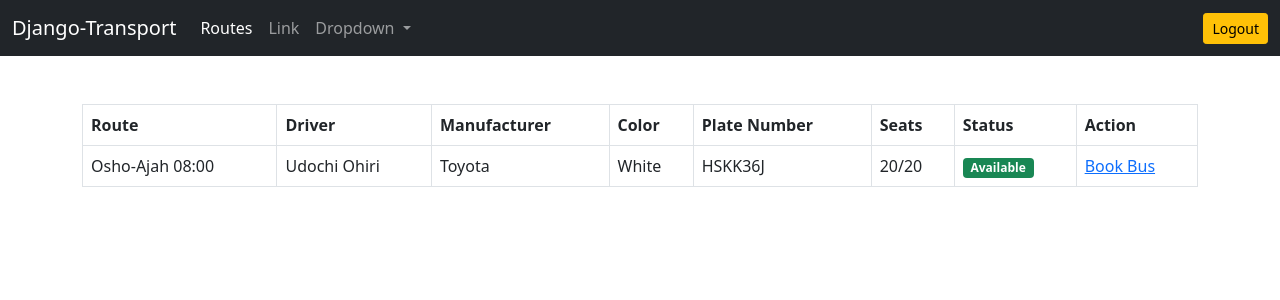
After one commit to chideegit/django-transport-system, a Django app: page /transport/buses-in-route/1/ in a window 1280 px wide. The commit adds this page. Shown: the top 300 px of the page. Run offline with Django 5.2, Linux system fonts and the light colour scheme; data comes from the database, SQL or seed files in the repository; both versions use the stored data as it was after the commit; some libraries are stand-ins or nearby versions.

Commit message:
added lines of code

```diff
--- a/bus/models.py
+++ b/bus/models.py
@@ -12,6 +12,8 @@ class Bus(models.Model):
     plate_number = models.CharField(max_length=10)
     seats = models.PositiveIntegerField(default=20)
     is_available = models.BooleanField(default=True)
+    full_capacity = models.BooleanField(default=False)
+    seats_remaining = models.PositiveIntegerField(null=True, blank=True)
 
     def __str__(self):
         return f'{self.manufacturer} - {self.plate_number}'
--- a/templates/accounts/login.html
+++ b/templates/accounts/login.html
@@ -5,7 +5,7 @@
 <form class="p-4 p-md-5 border rounded-3 bg-light" method="POST">
     {% csrf_token %}
     <div class="form-floating mb-3">
-        <input type="email" class="form-control" id="floatingInput">
+        <input type="email" name="username" class="form-control" id="floatingInput">
         <label for="floatingInput">Username</label>
     </div>
     <div class="form-floating mb-3">
@@ -15,7 +15,7 @@
     <button class="w-100 btn btn-lg btn-primary" type="submit">Sign In</button>
     <hr class="my-4">
     <!-- <small class="text-muted">By clicking Sign up, you agree to the terms of use.</small> -->
-    <small class="text-muted">Don't have an account? <a href="{% url 'register' %}">Sign Up</a></small>
+    <small class="text-muted">Don't have an account? <a href="{% url 'register-passenger' %}">Sign Up</a></small>
 </form>
 
 {% endblock content %}
--- a/templates/base.html
+++ b/templates/base.html
@@ -10,6 +10,7 @@
     <link href="https://cdn.jsdelivr.net/npm/bootstrap@5.0.2/dist/css/bootstrap.min.css" rel="stylesheet"
         integrity="sha384-EVSTQN3/azprG1Anm3QDgpJLIm9Nao0Yz1ztcQTwFspd3yD65VohhpuuCOmLASjC" crossorigin="anonymous">
 
+    <link rel="stylesheet" href="https://cdnjs.cloudflare.com/ajax/libs/font-awesome/4.7.0/css/font-awesome.min.css">
     <title>Django Transport</title>
 </head>
 
@@ -25,8 +26,9 @@
             <div class="collapse navbar-collapse" id="navbarSupportedContent">
                 <ul class="navbar-nav me-auto mb-2 mb-lg-0">
                     <li class="nav-item">
-                        <a class="nav-link active" aria-current="page" href="#">Home</a>
+                        <a class="nav-link active" aria-current="page" href="{% url 'all-routes' %}">Routes</a>
                     </li>
+
                     <li class="nav-item">
                         <a class="nav-link" href="#">Link</a>
                     </li>
@@ -45,9 +47,11 @@
                         </ul>
                     </li>
                     <li class="nav-item">
-                        <a class="nav-link disabled" href="#" tabindex="-1" aria-disabled="true">Disabled</a>
+                        <a class="nav-link disabled" href="#" tabindex="-1"
+                            aria-disabled="true">{{request.user.username}}</a>
                     </li>
                 </ul>
+                <a href="{% url 'logout' %}" class="btn btn-warning btn-sm">Logout</a>
                 <!-- <form class="d-flex">
                     <input class="form-control me-2" type="search" placeholder="Search" aria-label="Search">
                     <button class="btn btn-outline-success" type="submit">Search</button>
@@ -57,6 +61,14 @@
     </nav>
 
     <div class="container mt-5">
+        {% if messages %}
+        {% for message in messages %}
+        <div class="alert alert-{{message.tags}}" role="alert">
+            {{message}}
+        </div>
+        {% endfor %}
+        {% endif %}
+
         {% block content %}
         {% endblock content %}
     </div>
--- a/templates/bus/all_buses.html
+++ b/templates/bus/all_buses.html
@@ -21,10 +21,10 @@
             <td>{{bus.driver}}</td>
             <td>{{bus.manufacturer}}</td>
             <td>{{bus.color}}</td>
-            <td>{{bus.plate_number}}</td>
+            <td>{{bus.plate_number}} <a href="{% url 'update-bus' bus.pk %}"><i class="fa fa-pencil"></i></a></td>
             <td>{{bus.seats}}</td>
             {% if bus.is_available %}
-            <td><span class="badge bg-sucess">Available</span></td>
+            <td><span class="badge bg-success">Available</span></td>
             {% else %}
             <td><span class="badge bg-warning">Unavailable</span></td>
             {% endif %}
--- a/templates/bus/update_bus.html
+++ b/templates/bus/update_bus.html
@@ -33,7 +33,7 @@
         {% render_field form.is_available class="form-control" %}
         <label for="floatingInput">Status</label>
     </div>
-    <button class="w-100 btn btn-lg btn-primary" type="submit">Sign Up</button>
+    <button class="w-100 btn btn-lg btn-primary" type="submit">Submit</button>
 </form>
 
 {% endblock content %}
--- a/templates/transport/add_route.html
+++ b/templates/transport/add_route.html
@@ -26,7 +26,7 @@
         <label for="floatingInput">Start Time</label>
     </div>
 
-    <button class="w-100 btn btn-lg btn-primary" type="submit">Sign Up</button>
+    <button class="w-100 btn btn-lg btn-primary" type="submit">Submit</button>
 </form>
 
 {% endblock content %}
--- a/templates/transport/all_routes.html
+++ b/templates/transport/all_routes.html
@@ -10,16 +10,18 @@
             <th scope="col">Destination</th>
             <th scope="col">Trip</th>
             <th scope="col">Start Time</th>
+            <th scope="col">Actions</th>
         </tr>
     </thead>
     <tbody>
         {% for route in routes %}
         <tr>
-            <td>{{route.name}}</td>
+            <td>{{route.name}} <a href="{% url 'update-route' route.pk %}"><i class="fa fa-pencil"></i></a></td>
             <td>{{route.pickup}}</td>
             <td>{{route.destination}}</td>
             <td>{{route.trip}}</td>
             <td>{{route.start_time}}</td>
+            <td><a href="{% url 'buses-in-route' route.pk %}">Check for Buses</a></td>
         </tr>
         {% endfor %}
     </tbody>
--- /dev/null
+++ b/templates/transport/buses_in_route.html
@@ -0,0 +1,59 @@
+{% extends 'base.html' %}
+
+{% block content %}
+
+<table class="table table-bordered">
+    <thead>
+        <tr>
+            <th scope="col">Route</th>
+            <th scope="col">Driver</th>
+            <th scope="col">Manufacturer</th>
+            <th scope="col">Color</th>
+            <th scope="col">Plate Number</th>
+            <th scope="col">Seats</th>
+            <th scope="col">Status</th>
+            <th scope="col">Action</th>
+        </tr>
+    </thead>
+    <tbody>
+        {% for bus in route %}
+        <tr>
+            <td>{{bus.route}} {{r.start_time}}</td>
+            <td>{{bus.driver}}</td>
+            <td>{{bus.manufacturer}}</td>
+            <td>{{bus.color}}</td>
+            <td>{{bus.plate_number}}</td>
+            <td>20/{{bus.seats}}</td>
+            {% if bus.is_available %}
+            <td><span class="badge bg-success">Available</span></td>
+            {% else %}
+            <td><span class="badge bg-warning">Unavailable</span></td>
+            {% endif %}
+            <td><a href="#" data-bs-toggle="modal" data-bs-target="#exampleModal">Book Bus</a></td>
+        </tr>
+        {% endfor %}
+    </tbody>
+</table>
+
+
+<!-- Modal -->
+<div class="modal fade" id="exampleModal" tabindex="-1" aria-labelledby="exampleModalLabel" aria-hidden="true">
+    <div class="modal-dialog">
+        <div class="modal-content">
+            <div class="modal-header">
+                <h5 class="modal-title" id="exampleModalLabel">Modal title</h5>
+                <button type="button" class="btn-close" data-bs-dismiss="modal" aria-label="Close"></button>
+            </div>
+            <div class="modal-body">
+                ...
+            </div>
+            <div class="modal-footer">
+                <button type="button" class="btn btn-secondary" data-bs-dismiss="modal">Close</button>
+                <button type="button" class="btn btn-primary">Save changes</button>
+            </div>
+        </div>
+    </div>
+</div>
+
+
+{% endblock content %}
--- a/templates/transport/update_route.html
+++ b/templates/transport/update_route.html
@@ -26,7 +26,7 @@
         <label for="floatingInput">Start Time</label>
     </div>
 
-    <button class="w-100 btn btn-lg btn-primary" type="submit">Sign Up</button>
+    <button class="w-100 btn btn-lg btn-primary" type="submit">Submit</button>
 </form>
 
 {% endblock content %}
--- a/transport/form.py
+++ b/transport/form.py
@@ -4,7 +4,7 @@ from .models import *
 class AddRouteForm(forms.ModelForm):
     class Meta:
         model = Route
-        fields = '__all__'
+        fields = ['name', 'pickup', 'destination', 'trip', 'start_time']
 
 class UpdateRouteForm(forms.ModelForm):
     class Meta:
--- a/transport/models.py
+++ b/transport/models.py
@@ -5,12 +5,12 @@ User = get_user_model()
 
 class Route(models.Model):
     route_choices = (
-        (1, 'Oshodi'),
-        (2, 'Cele Exp.'),
-        (3, 'Ajah'),
-        (4, 'Lekki'),
-        (5, 'Festac'),
-        (6, 'Ojota')
+        ('Oshodi', 'Oshodi'),
+        ('Cele Exp.', 'Cele Exp.'),
+        ('Ajah', 'Ajah'),
+        ('Lekki', 'Lekki'),
+        ('Festac', 'Festac'),
+        ('Ojota', 'Ojota')
     )
     name = models.CharField(max_length=20)
     pickup = models.CharField(max_length=10, choices=route_choices, default='Oshodi')
@@ -18,9 +18,21 @@ class Route(models.Model):
     trip = models.CharField(
         max_length=20,
         choices=(
-            (1, 'One way'),
-            (2, 'Two way')
+            ('One way', 'One way'),
+            ('Two way', 'Two way')
         ),
         default='Two way'
     )
-    start_time = models.TimeField()
+    start_time = models.CharField(
+        max_length=15,
+        choices=(
+            ('07:00', '07:00'),
+            ('08:00', '08:00'),
+            ('12:00', '12:00'),
+            ('13:00', '13:00'),
+            ('17:00', '17:00'),
+        )
+    )
+
+    def __str__(self):
+        return self.name
--- a/transport/urls.py
+++ b/transport/urls.py
@@ -4,5 +4,6 @@ from .views import *
 urlpatterns = [
     path('add-route/', add_route, name='add-route'),
     path('update-route/<int:pk>/', update_route, name='update-route'),
-    path('all-routes/', all_routes, name='all-routes')
+    path('all-routes/', all_routes, name='all-routes'),
+    path('buses-in-route/<int:pk>/', buses_in_route, name='buses-in-route')
 ]
--- a/transport/views.py
+++ b/transport/views.py
@@ -3,6 +3,7 @@ from django.contrib import messages
 from django.contrib.auth.decorators import login_required
 from .form import *
 from .models import *
+from bus.models import Bus
 
 def add_route(request):
     if request.method == 'POST':
@@ -38,3 +39,9 @@ def all_routes(request):
     routes = Route.objects.all()
     context = {'routes':routes}
     return render(request, 'transport/all_routes.html', context)
+
+def buses_in_route(request, pk):
+    route = Route.objects.get(pk=pk)
+    get_route=route.bus_set.all()
+    context = {'route':get_route, 'r':route}
+    return render(request, 'transport/buses_in_route.html', context)
```
Also changed, not shown: bus/views.py (+10 -2 lines), dashboard/views.py (+6 -1 lines), bus/migrations/0001_initial.py, db.sqlite3, templates/accounts/register_passenger.html (renamed from templates/accounts/register.html), transport/migrations/0002_alter_route_start_time.py (added), transport/migrations/0003_alter_route_destination_alter_route_pickup_and_more.py (added).
